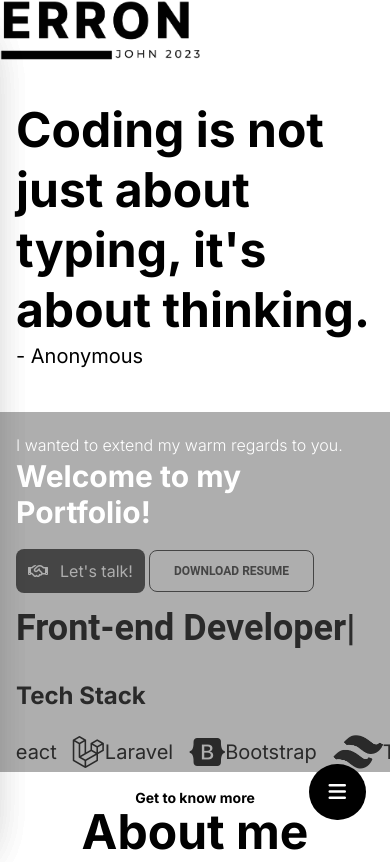
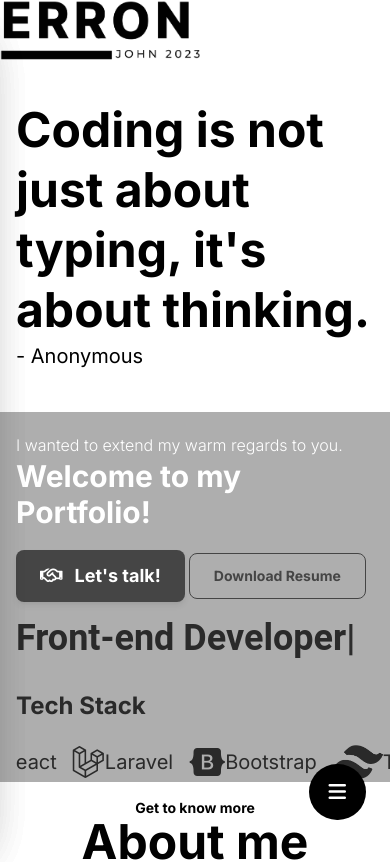
Before and after one commit to DarkVader121/personal-website, a React (Vite) app: page / in a window 390 px wide. Shown: the top 862 px of the page. Built offline with nearby package versions, Linux system fonts and the light colour scheme.

Commit message:
replaced better  resume and imporved responsiveness of button

```diff
--- a/src/App.css
+++ b/src/App.css
@@ -13,4 +13,5 @@
 
 #Inter {
     font-family: 'Inter', sans-serif;
+    text-transform: none;
 }
--- a/src/components/LandingPage.jsx
+++ b/src/components/LandingPage.jsx
@@ -1,4 +1,4 @@
-import { Typography } from '@material-tailwind/react'
+import { Typography, Button } from '@material-tailwind/react'
 import React, { useEffect, useRef } from 'react'
 import tailwind__2 from '../public/tailwind__2.png'
 import material__ui from '../public/material__ui.png'
@@ -83,15 +83,22 @@ const LandingPage = () => {
                         Welcome to my Portfolio!
                      </Typography>
                      <div className='flex items-center lg:gap-5 gap-1 mt-5'>
-                                <button className='hover:text-white'>
+                                {/* <Button  className='hover:text-white'>
                                 <Link className=' text-gray-500 hover:text-white lg:p-4 p-3 rounded-lg  lg:font-bold bg-gray-900  duration-300 ' id="Inter" to="/Contact/" >
                                 <li className='fa-regular fa-handshake lg:fa-lg mr-3  '></li>
                                     Let's talk!
                                 </Link>
-
-                                </button>
+                                </Button> */}
+                            <Button size='md'>
+                                <Link  id="Inter" to="/Contact/" >
+                                <li className='fa-regular fa-handshake lg:fa-lg text-lg mr-3 '></li>
+                                <span className='text-white duration-100 text-lg' id='Inter'>
+                                    Let's talk!
+                                </span>
+                                </Link>
+                            </Button>
                             <a href={Resume} download >
-                            <CustomButton btnSize={`md`} title="Download Resume" btnVariant={`outlined`} containerStyles={`hover:text-white hover:bg-black duration-300`}/>
+                            <CustomButton btnSize={`md`} title="Download Resume" btnVariant={`outlined`} containerStyles={`hover:text-white hover:bg-black duration-300 lg:text-md text-sm`} textStyles={`Inter`}/>
                             </a>
                       </div>
                 </div>
```
Also changed, not shown: 1 other file (tests, documents, lock files or other folders).
